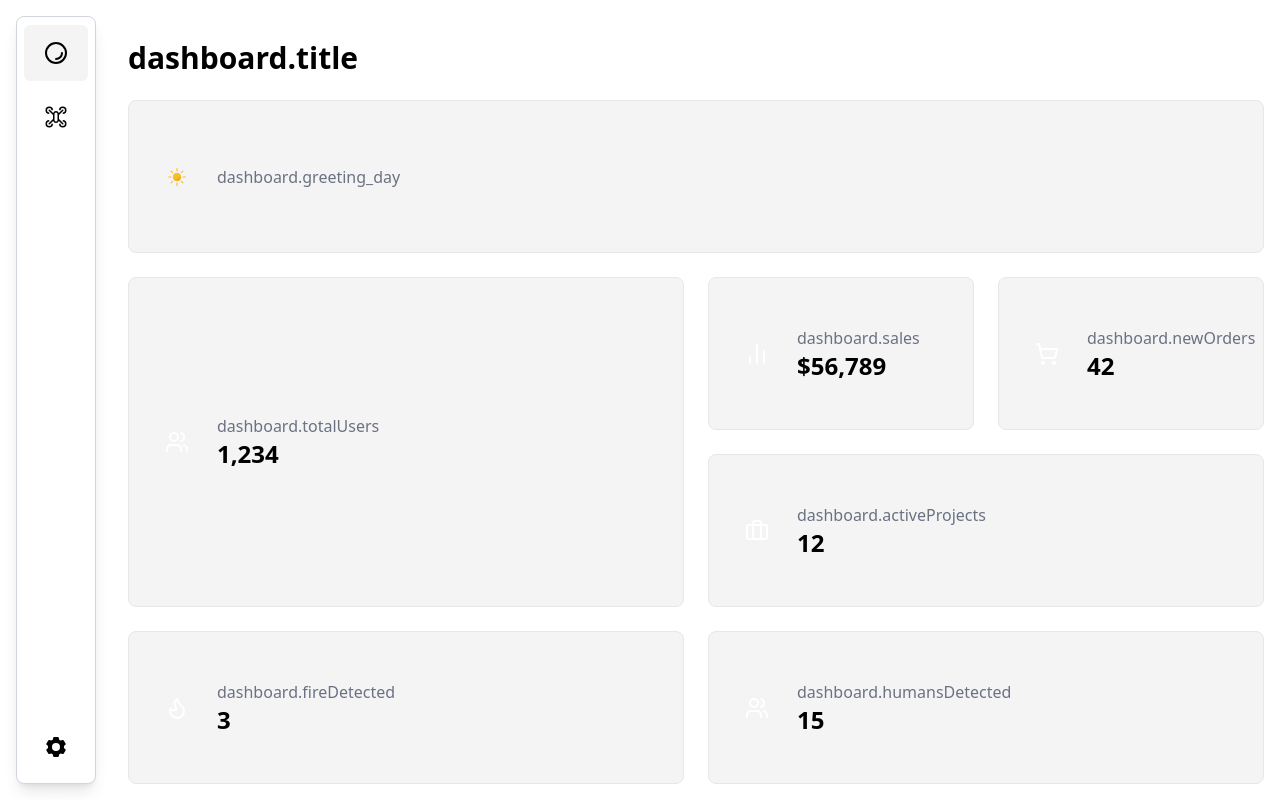
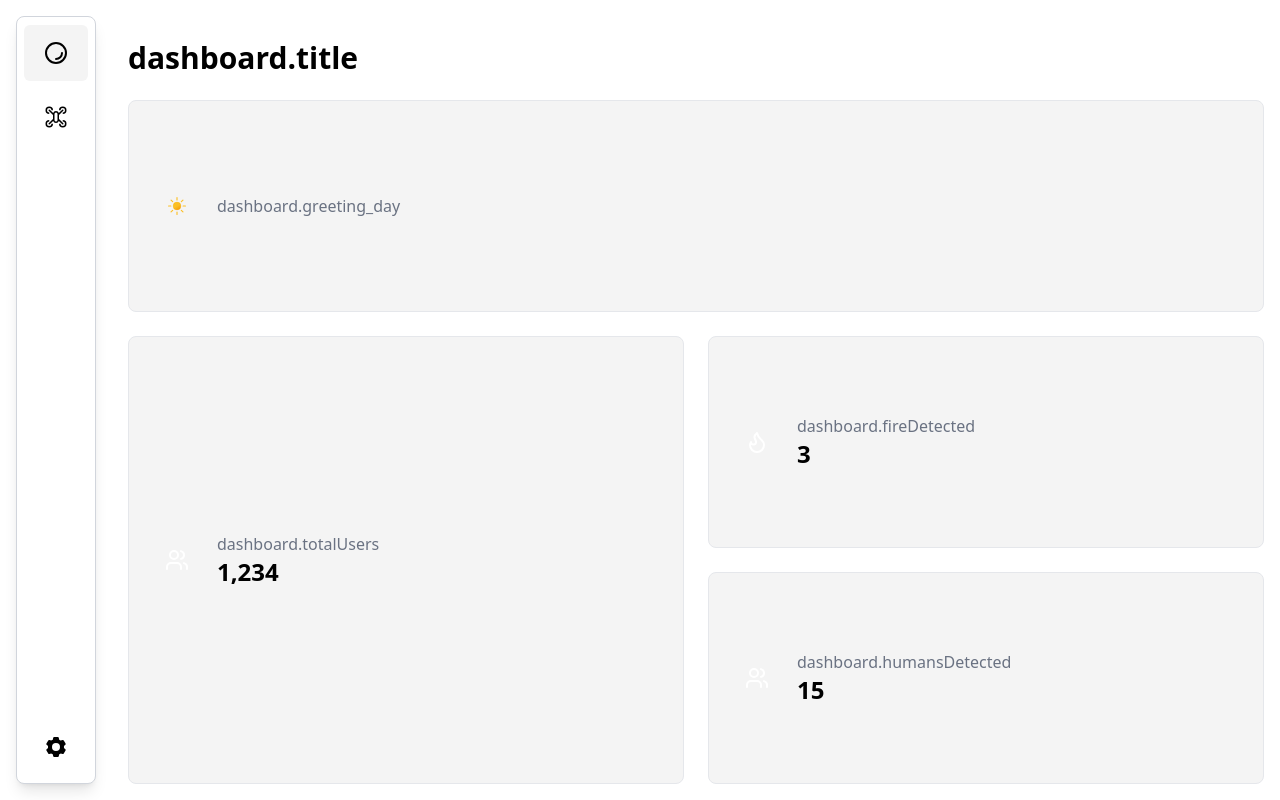
Before and after one commit to Team-Cardinalis/web-app-gaia, a SvelteKit app: page / in a window 1280 px wide. Built offline with nearby package versions, Linux system fonts and the light colour scheme.

Commit message:
Update +page.svelte

```diff
--- a/src/routes/+page.svelte
+++ b/src/routes/+page.svelte
@@ -1,5 +1,5 @@
 <script lang="ts">
-  import { Flame, Users as HumansIcon, BarChart2, ShoppingCart, Briefcase, Users } from 'lucide-svelte';
+  import { Flame, Users as HumansIcon, Users } from 'lucide-svelte';
   import Card from '$lib/Card.svelte';
   import { t } from '$lib/translations';
   import { get } from 'svelte/store';
@@ -18,9 +18,6 @@
   <div class="grid grid-cols-1 md:grid-cols-2 lg:grid-cols-4 gap-6 flex-1 auto-rows-fr grid-flow-dense lg:auto-rows-fr">
     <Card iconSrc={isDay ? '/sun.svg' : '/moon.svg'} color="yellow" title={translate(isDay ? 'dashboard.greeting_day' : 'dashboard.greeting_night')} value="" cardClass="lg:col-span-4 lg:row-span-1" />
     <Card icon={Users} color="blue" title={translate('dashboard.totalUsers')} value="1,234" cardClass="lg:col-span-2 lg:row-span-2" />
-    <Card icon={BarChart2} color="green" title={translate('dashboard.sales')} value="$56,789" cardClass="lg:col-span-1 lg:row-span-1" />
-    <Card icon={ShoppingCart} color="yellow" title={translate('dashboard.newOrders')} value="42" cardClass="lg:col-span-1 lg:row-span-1" />
-    <Card icon={Briefcase} color="purple" title={translate('dashboard.activeProjects')} value="12" cardClass="lg:col-span-2 lg:row-span-1" />
     <Card icon={Flame} color="red" title={translate('dashboard.fireDetected')} value="3" cardClass="lg:col-span-2 lg:row-span-1" />
     <Card icon={HumansIcon} color="orange" title={translate('dashboard.humansDetected')} value="15" cardClass="lg:col-span-2 lg:row-span-1" />
   </div>
```
